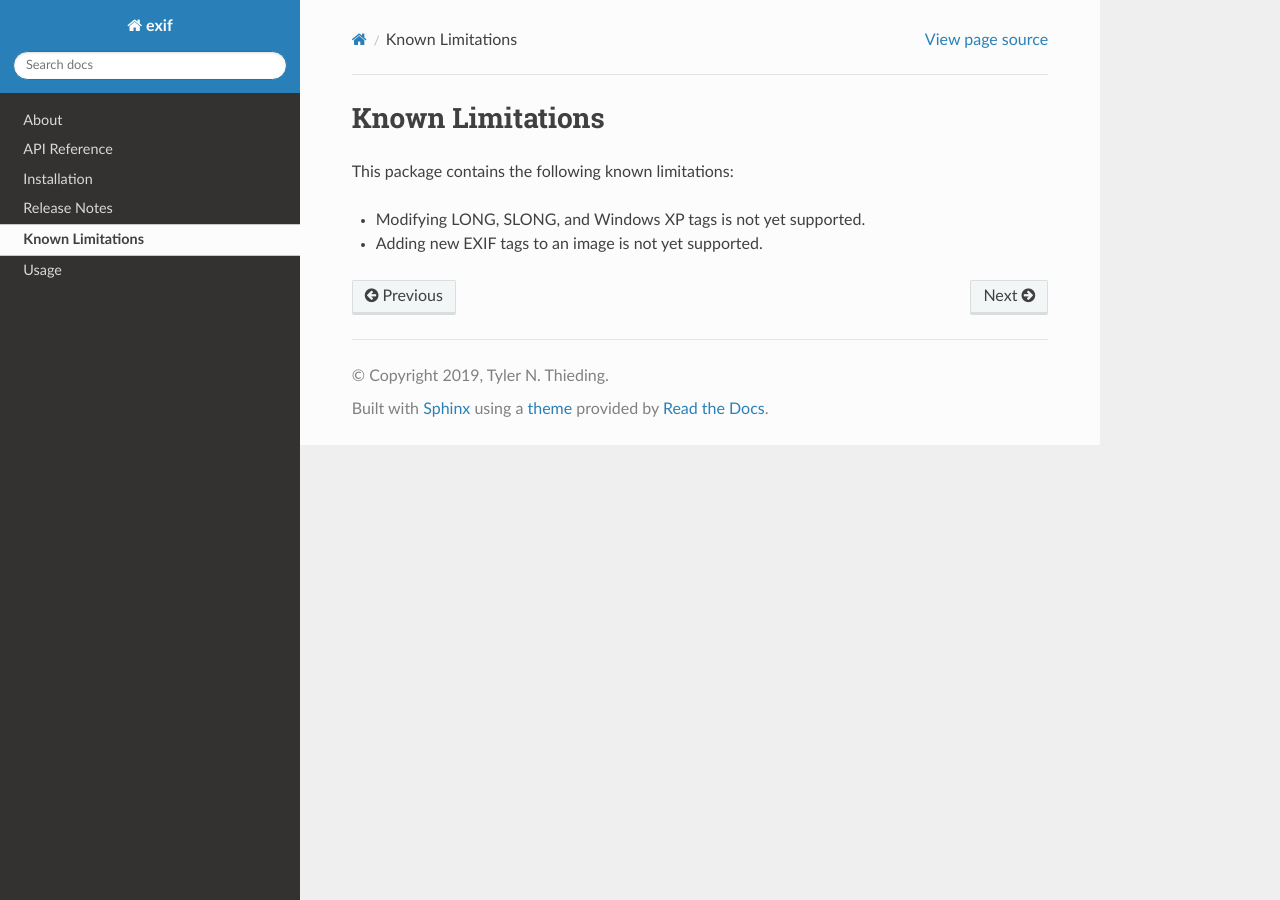
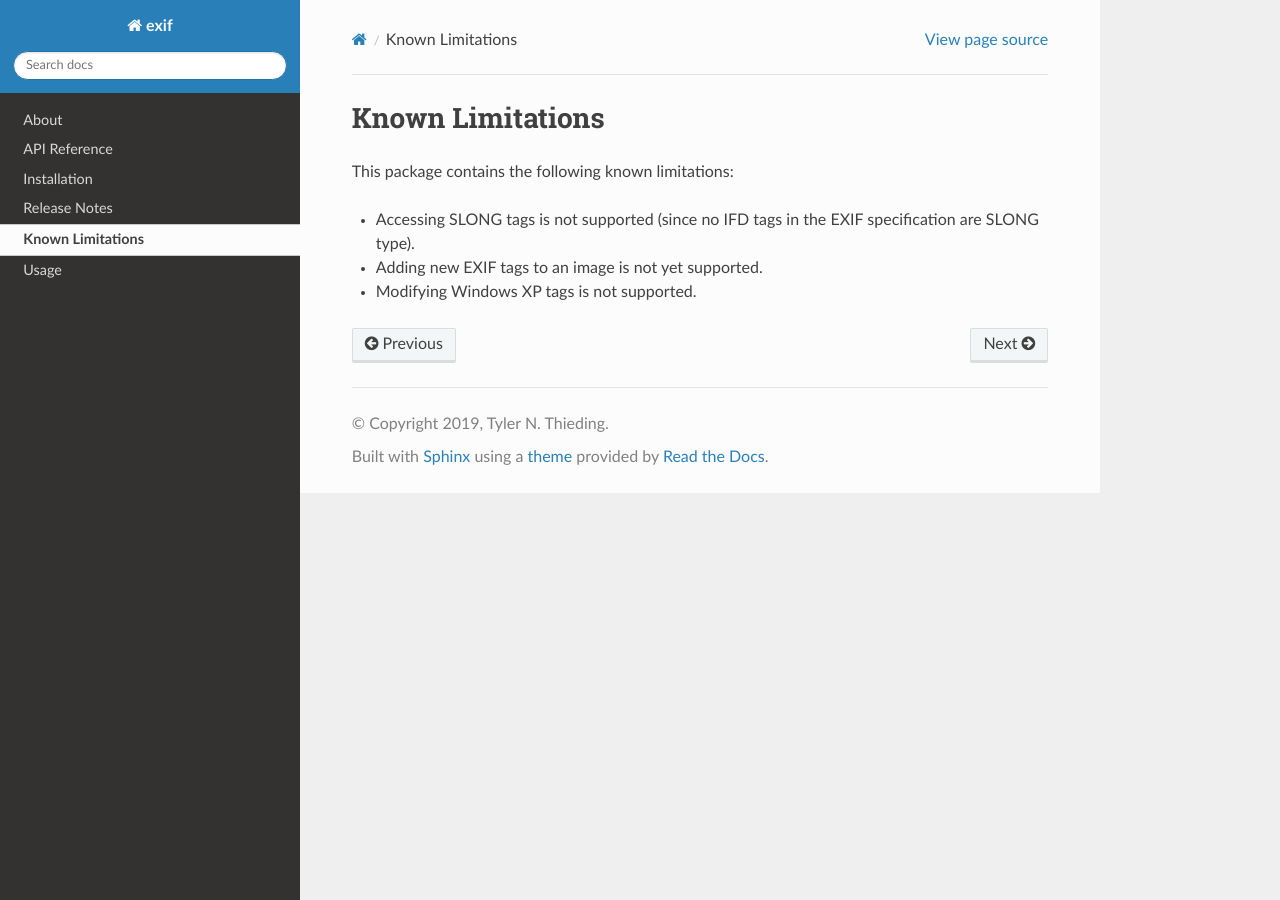
Before and after one commit to TNThieding/exif, a Sphinx documentation site: the page built from docs/known_limitations.rst, in a window 1280 px wide. Built offline with Sphinx 7.4.7 and the Read the Docs theme 2.0.0, drawn with Linux system fonts in a browser that asks for light colours.

Commit message:
Commit to getting LONG modification working.

```diff
--- a/docs/known_limitations.rst
+++ b/docs/known_limitations.rst
@@ -4,5 +4,7 @@ Known Limitations
 
 This package contains the following known limitations:
 
-- Modifying LONG, SLONG, and Windows XP tags is not yet supported.
+- Accessing SLONG tags is not supported (since no IFD tags in the EXIF
+  specification are SLONG type).
 - Adding new EXIF tags to an image is not yet supported.
+- Modifying Windows XP tags is not supported.
```
Also changed, not shown: 1 other file.
